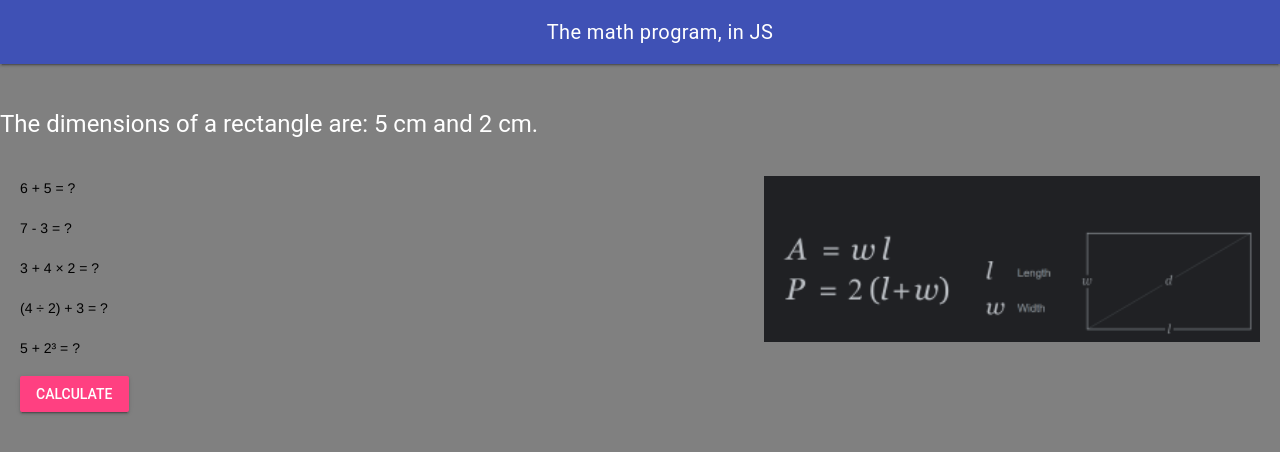
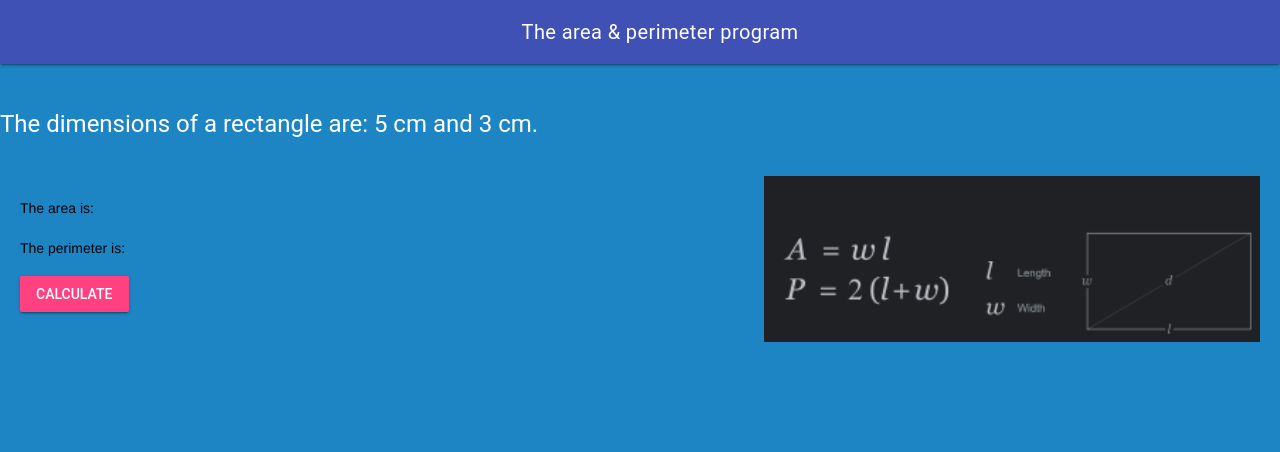
Before and after one commit to MTHS-ICD2O-1-2023/ICD2O-Unit-2-02-George-Khalil-29, a plain HTML site: page index.html in a window 1280 px wide. Drawn offline with nearby package versions, Linux system fonts and the light colour scheme.

Commit message:
final code

```diff
--- a/css/style.css
+++ b/css/style.css
@@ -1,5 +1,5 @@
-/* Created by: Mr. Coxall
-* Created on: Sep 2020
+/* Created by:Geogre, Khalil
+* Created on: Mar 2024
 * This file contains the CSS for index.html
 */
 
@@ -15,13 +15,13 @@
 }
 
 body {
-  background-color: gray;
+  background-color: #1e85c5;
 }
 
 p {
   color: black;
   font-family: Helvetica, Arial, sans-serif;
-  font-size: 1.5rem;
+  font-size: 2rem;
   padding-top: 5pt;
 }
 
--- a/index.html
+++ b/index.html
@@ -13,7 +13,7 @@
   <link rel="icon" type="image/png" sizes="32x32" href="favicon-32x32.png" />
   <link rel="icon" type="image/png" sizes="16x16" href="favicon-16x16.png" />
   <link rel="manifest" href="site.webmanifest" />
-  <title>The math program, in JS</title>
+  <title>The area & perimeter program</title>
 </head>
 <body>
   <script defer src="https://code.getmdl.io/1.3.0/material.min.js"></script>
@@ -21,29 +21,21 @@
   <div class="mdl-layout mdl-js-layout mdl-layout--fixed-header">
     <header class="mdl-layout__header">
       <div class="mdl-layout__header-row">
-        <span class="mdl-layout-title">The math program, in JS</span>
+        <span class="mdl-layout-title">The area & perimeter program</span>
       </div>
     </header>
       <br />
-      <h4>The dimensions of a rectangle are: 5 cm and 2 cm.</h4>
+      <h4>The dimensions of a rectangle are: 5 cm and 3 cm.</h4>
       <main class="mdl-layout__content">
         <div class="right-image">
-          <img src="./images/area_and_perimeter.png" alt="area_and_perimeter"></div>
-      <!-- basic text -->
+          <img src="./images/area_and_perimeter.png" alt="area_and_perimeter">
+        </div>
+        <br>
+          <div id= "multiply-math">
+        <p>The area is:</p>
+      </div>
       <div id="add-math">
-        <p>6 + 5 = ?</p>
-      </div>
-      <div id="subtract-math">
-        <p>7 - 3 = ?</p>
-      </div>
-      <div id="multiply-math">
-        <p>3 + 4 × 2 = ?</p>
-      </div>
-      <div id="divide-math">
-        <p>(4 ÷ 2) + 3 = ?</p>
-      </div>
-      <div id="exponent-math">
-        <p>5 + 2³ = ?</p>
+        <p>The perimeter is:</p>
       </div>
       <!-- Raised button with ripple -->
       <button class="mdl-button mdl-js-button mdl-button--raised mdl-js-ripple-effect mdl-button--accent"
--- a/js/script.js
+++ b/js/script.js
@@ -1,16 +1,13 @@
-// Copyright (c) 2020 Mr. Coxall All rights reserved
+// Copyright (c)2024 George, Khalil All rights reserved
 //
-// Created by: Mr. Coxall
-// Created on: Sep 2020
+// Created by: George, Khalil
+// Created on: Mar 2024
 // This file contains the JS functions for index.html
 
 /**
  * Do basic math.
  */
 function doMathClicked() {
-  document.getElementById("add-math").innerHTML = "<p>6 + 5 = " + (6 + 5) + "</p>"
-  document.getElementById("subtract-math").innerHTML = "<p>7 - 3 =  " + (7 - 3) + "</p>"
-  document.getElementById("multiply-math").innerHTML = "<p>3 + 4 × 2 = " + (3 + 4 * 2) + "</p>"
-  document.getElementById("divide-math").innerHTML = "<p>(4 ÷ 2) + 3 = " + (4 / 2 + 3) + "</p>"
-  document.getElementById("exponent-math").innerHTML = "<p>5 + 2³ = " + (5 + 2 ** 3) + "</p>"
+  document.getElementById("multiply-math").innerHTML = "<p>The area is: " + (5 * 3) + " cm³.</p>"
+  document.getElementById("add-math").innerHTML = "<p>The perimeter is: " +  (5 + 3 + 5 + 3) + " cm.</p>"
 }
```
